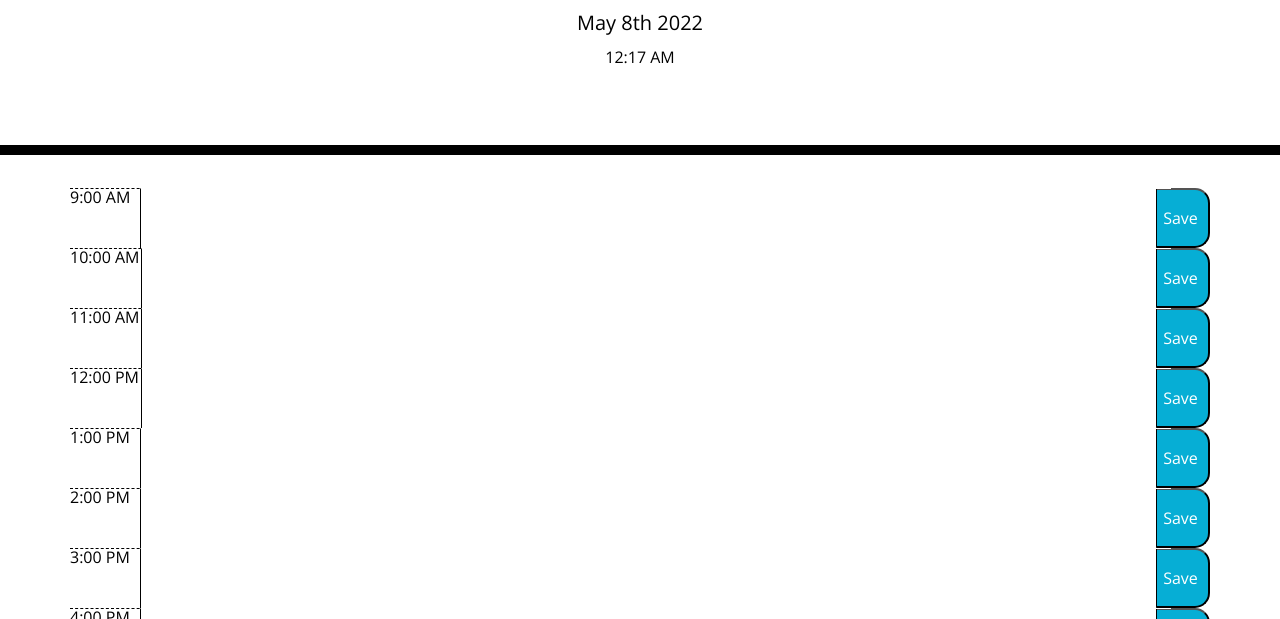
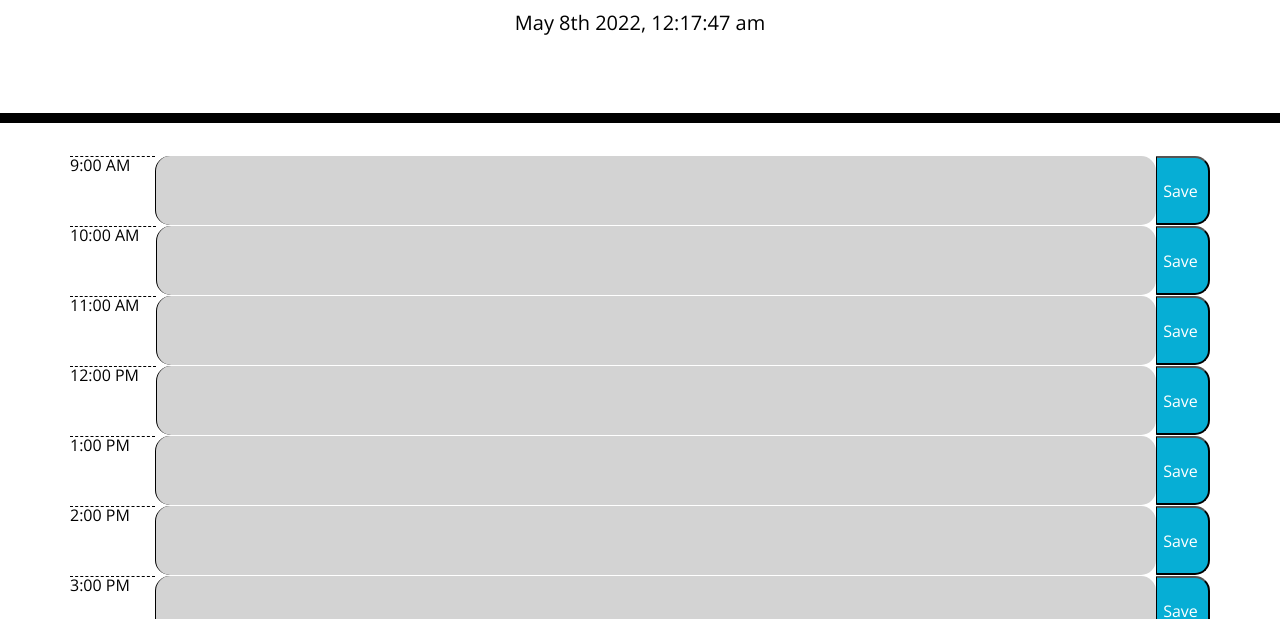
Before and after one commit to vcristian1/CalendarApplication, a plain HTML site: page Develop/index.html in a window 1280 px wide. Shown: the part 181-800 px from the top of the page. Drawn offline with nearby package versions, Linux system fonts and the light colour scheme.

Commit message:
added conditionals for .time-block classes

```diff
--- a/Develop/index.html
+++ b/Develop/index.html
@@ -27,53 +27,53 @@
       <h1 class="display-3">Work Day Scheduler</h1>
       <p class="lead">A simple calendar app for scheduling your work day</p>
       <p id="currentDay" class="lead"></p>
-      <p id="currentHour"></p>
+
     </header>
 
     <div class="container">
       <div class = "row">
         <div class="hour"id = "9">9:00 AM      </div>
-        <textarea id="txt" class = "col my-col col-a2 row"></textarea>
+        <textarea id="txt" class = "col my-col col-a2 time-block"></textarea>
         <button class = "saveBtn">Save </button>
       </div>
       <div class = "row" >
         <div class="hour" id = "10">10:00 AM    </div>
-        <textarea id="txt" class = "col my-col col-b2 row"></textarea>
+        <textarea id="txt" class = "col my-col col-b2 time-block"></textarea>
         <button class = "saveBtn">Save </button>
       </div>
       <div class = "row" >
         <div class="hour" id = "11">11:00 AM    </div>
-        <textarea id="txt" class = "col my-col col-c2 row"></textarea>
+        <textarea id="txt" class = "col my-col col-c2 time-block"></textarea>
         <button class = "saveBtn">Save </button>
       </div>
       <div class = "row">
         <div class="hour" id = "12">12:00 PM    </div>
-        <textarea id="txt" class = "col my-col col-a1 row"></textarea>
+        <textarea id="txt" class = "col my-col col-a1 time-block"></textarea>
         <button class = "saveBtn">Save </button>
       </div>
       <div class = "row" >
         <div class="hour" id = "1">1:00 PM      </div>
-        <textarea id="txt" class = "col my-col col-b2 row"></textarea>
+        <textarea id="txt" class = "col my-col col-b2 time-block"></textarea>
         <button class = "saveBtn">Save </button>
       </div>
       <div class = "row" >
         <div class="hour" id = "2" >2:00 PM      </div>
-        <textarea id="txt" class = "col my-col col-c2 row"></textarea>
+        <textarea id="txt" class = "col my-col col-c2 time-block"></textarea>
         <button class = "saveBtn">Save </button>
       </div>
       <div class = "row" >
         <div class="hour" id = "3" >3:00 PM      </div>
-        <textarea id="txt" class = "col my-col col-c2 row"></textarea>
+        <textarea id="txt" class = "col my-col col-c2 time-block"></textarea>
         <button class = "saveBtn">Save </button>
       </div>
       <div class = "row" >
         <div class="hour" id = "4" >4:00 PM      </div>
-        <textarea id="txt" class = "col my-col col-c2 row"></textarea>
+        <textarea id="txt" class = "col my-col col-c2 time-block"></textarea>
         <button class = "saveBtn">Save </button>
       </div>
       <div class = "row" >
         <div class="hour" id = "5" >5:00 PM      </div>
-        <textarea id="txt" class = "col my-col col-c2 row"></textarea>
+        <textarea id="txt" class = "col my-col col-c2 time-block"></textarea>
         <button class = "saveBtn">Save </button>
       </div>
     </div>
--- a/Develop/script.js
+++ b/Develop/script.js
@@ -1,14 +1,55 @@
 let saveButton = document.querySelector(".saveBtn");
+let textArea = document.querySelectorAll(".time-block");
 let currentDay = document.querySelector("#currentDay");
-let hoursOfDay = ["9:00 AM", "10:00 AM", ];
-let textArea = document.querySelectorAll("#txt");
-let currentHour = document.querySelectorAll("#currentHour")
-
-$("#currentDay").html(moment().format("MMM Do YYYY"));
-$("#currentHour").html(moment().format('LT'));
+let hour = document.querySelectorAll(".hour")
 
 
 
+//function to display the date using moment.js
+function displayDate() {
+    $("#currentDay").html(moment().format('MMMM Do YYYY, h:mm:ss a'));
+}
+
+// setInterval is used to repeat the display date function which places the
+// time from moment.js into the <p> tag containing the #currentDay ID.
+// Without setInterval we would not see the seconds change in real time.
+setInterval(displayDate, 100);
+
+
+// used moment.js library to set the "real time" current hour to a variable.
+let currentHour = moment().hours()
+// Jquery each() method used to target each .time-block class in the HTML file
+// inside we create a new variable called calendarHour and set it equal to an id in
+// the HTML which will return as an integer due to the parseInt used.
+$(".time-block").each(function () {
+    let calendarHour = parseInt($(this).attr("id"));
+
+    //conditional statements to correctly style the content inside the .time-block
+    //classes. Each conditional will either add or remove either the .present, .future,
+    //or .past class
+    if (calendarHour === currentHour) {
+        $(this).addClass("present");
+        $(this).removeClass("future");
+        $(this).removeClass("past");
+    } else if (calendarHour > currentHour) {
+        $(this).addClass("future");
+        $(this).removeClass("past");
+        $(this).removeClass("present");
+    } else {
+        $(this).addClass("past");
+        $(this).removeClass("future");
+        $(this).removeClass("present");
+        //if the calendarHour is anything else other than
+        // being equal to the currentHour or greater than
+        // the currentHour set the value to disabled cannot use.
+        $(this).prop("disabled", true);
+    }
+});
+
+
+$(".saveBtn").on("click", function (event) {
+    event.preventDefault()
+})
 
 
 
--- a/Develop/style.css
+++ b/Develop/style.css
@@ -32,9 +32,8 @@ body {
 
   .row {
     white-space: pre-wrap;
-    height: 60px;
+    height: 70px;
     border-top: 1px solid white;
-    justify-content: flex-start;
   }
 
   .hour {
```
